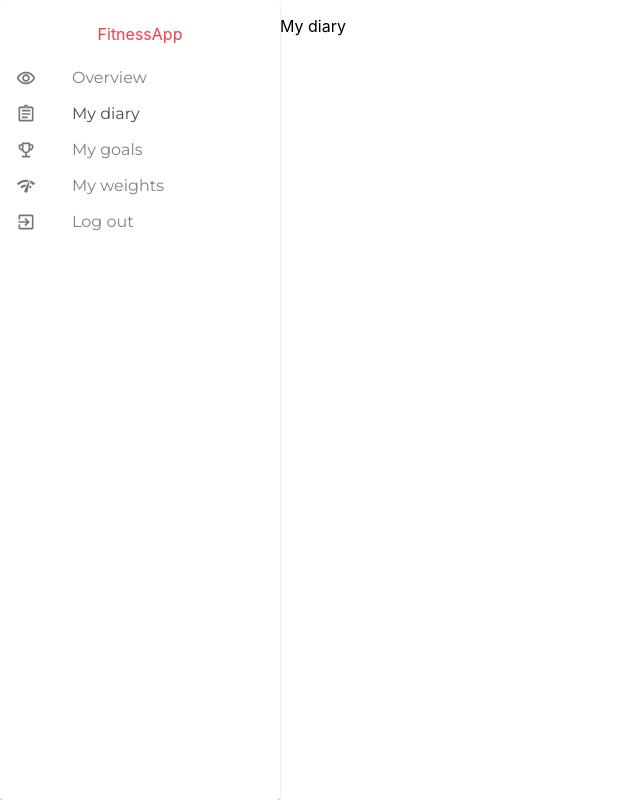
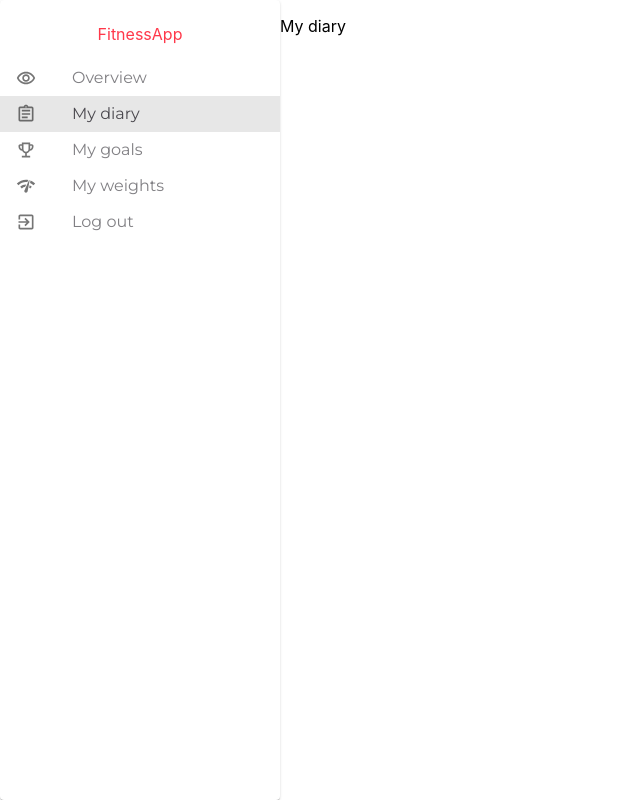
Before and after one commit to JustynaSmoliga/FitnessApp, a React (Create React App) app: page /diary in a window 1280 px wide. Shown: the whole page, without its empty margins (0-640 px from the left). Built offline with nearby package versions, Linux system fonts and the light colour scheme.

Commit message:
background color of active link menu changed

```diff
--- a/src/features/Menu/Menu.tsx
+++ b/src/features/Menu/Menu.tsx
@@ -25,6 +25,7 @@ const useStyles = makeStyles({
   activeLink: {
     "&.MuiListItem-button&.active": {
         color: mainTheme.palette.text.primary,
+        background: '#e7e7e7'
     },
   },
 });
```
